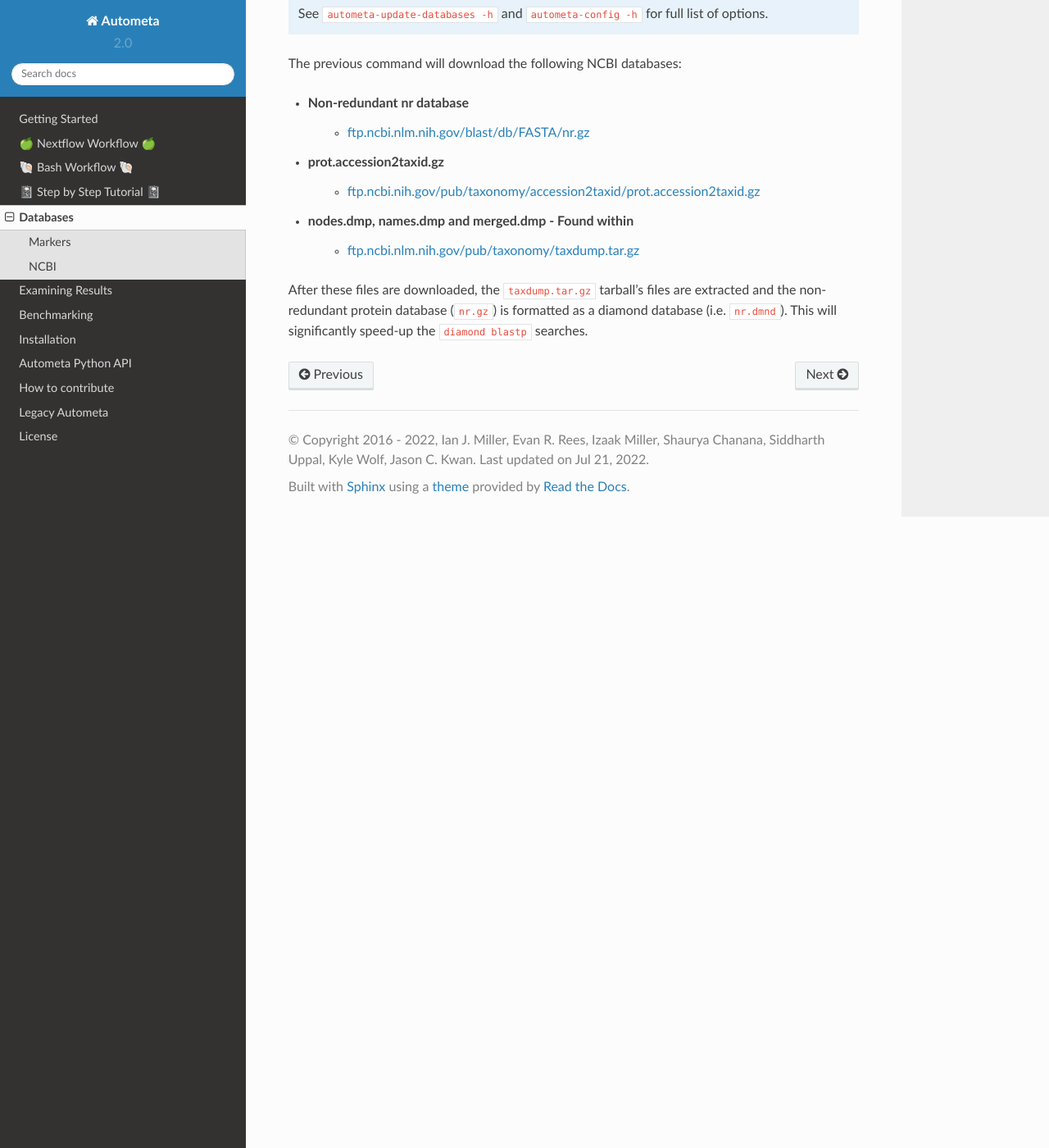
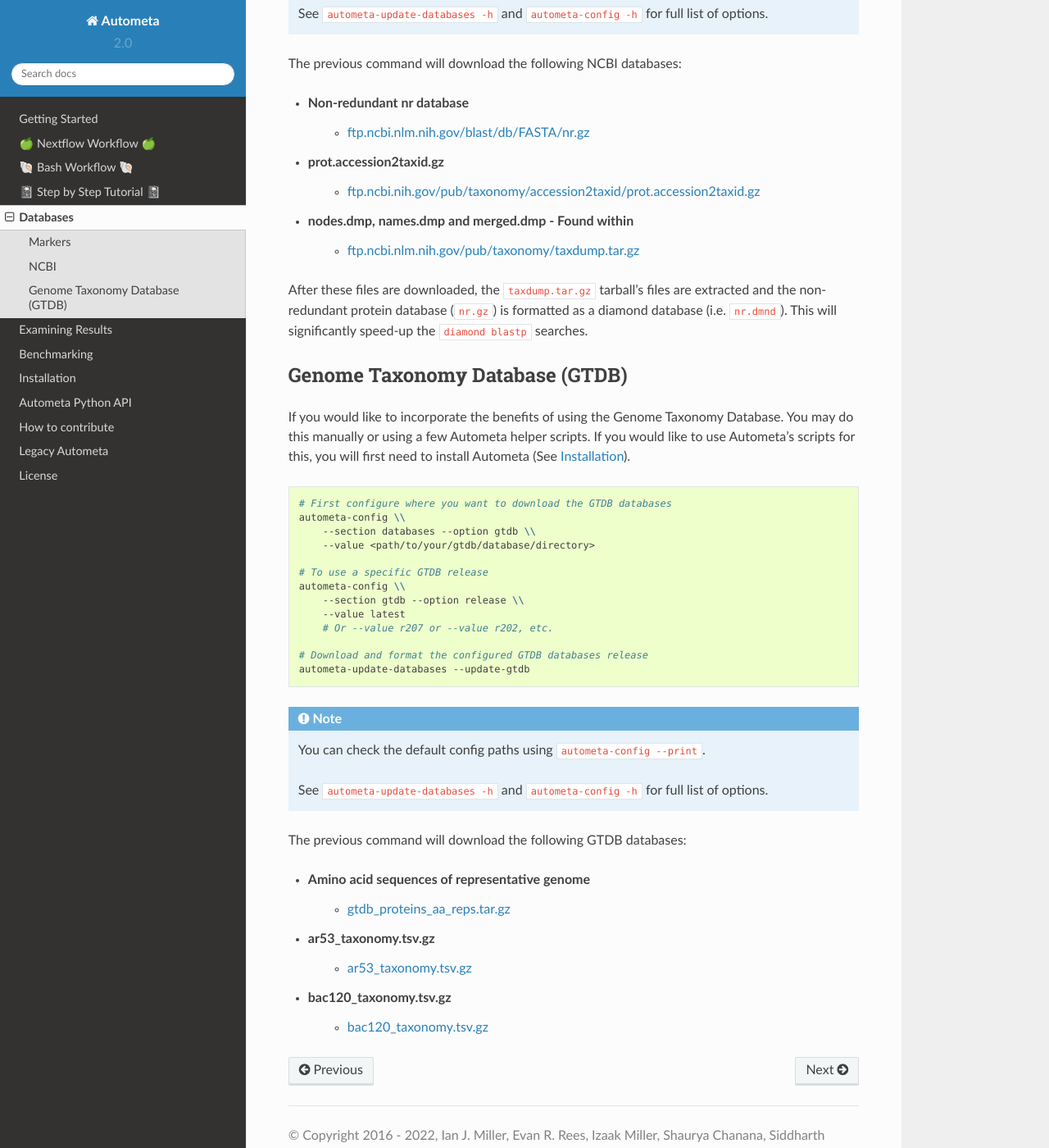
Before and after one commit to KwanLab/Autometa, a Sphinx documentation site: the page built from docs/source/databases.rst, in a window 1280 px wide and 1400 px high, scrolled down 812 px. Shown: the whole window at 82% size. Built offline with Sphinx 7.4.7 and the Read the Docs theme 2.0.0, drawn with Linux system fonts in a browser that asks for light colours; pages that are not in the unit, such as notebooks, are missing from menus.

Commit message:
Add gtdb workflow Add databases.rst

```diff
--- a/docs/source/databases.rst
+++ b/docs/source/databases.rst
@@ -30,6 +30,7 @@
     autometa-update-databases --update-ncbi
 
 .. note::
+
     You can check the default config paths using ``autometa-config --print``.
 
     See ``autometa-update-databases -h`` and ``autometa-config -h`` for full list of options.
@@ -45,3 +46,42 @@
 
 After these files are downloaded, the ``taxdump.tar.gz`` tarball's files are extracted and the non-redundant protein database (``nr.gz``)
 is formatted as a diamond database (i.e. ``nr.dmnd``). This will significantly speed-up the ``diamond blastp`` searches.
+
+Genome Taxonomy Database (GTDB)
+###############################
+
+If you would like to incorporate the benefits of using the Genome Taxonomy Database.
+You may do this manually or using a few Autometa helper scripts. If you would like to use Autometa's
+scripts for this, you will first need to install Autometa (See :ref:`Installation`).
+
+.. code-block:: bash
+
+    # First configure where you want to download the GTDB databases
+    autometa-config \\
+        --section databases --option gtdb \\
+        --value <path/to/your/gtdb/database/directory>
+
+    # To use a specific GTDB release
+    autometa-config \\
+        --section gtdb --option release \\
+        --value latest
+        # Or --value r207 or --value r202, etc.
+
+    # Download and format the configured GTDB databases release
+    autometa-update-databases --update-gtdb
+
+
+.. note::
+
+    You can check the default config paths using ``autometa-config --print``.
+
+    See ``autometa-update-databases -h`` and ``autometa-config -h`` for full list of options.
+
+The previous command will download the following GTDB databases:
+
+- Amino acid sequences of representative genome
+    - `gtdb_proteins_aa_reps.tar.gz <https://data.gtdb.ecogenomic.org/releases/latest/genomic_files_reps/gtdb_proteins_aa_reps.tar.gz>`_
+- ar53_taxonomy.tsv.gz
+    - `ar53_taxonomy.tsv.gz <https://data.gtdb.ecogenomic.org/releases/latest/ar53_taxonomy.tsv.gz>`_
+- bac120_taxonomy.tsv.gz
+    - `bac120_taxonomy.tsv.gz <https://data.gtdb.ecogenomic.org/releases/latest/bac120_taxonomy.tsv.gz>`_
```
Also changed, not shown: 1 other file.
